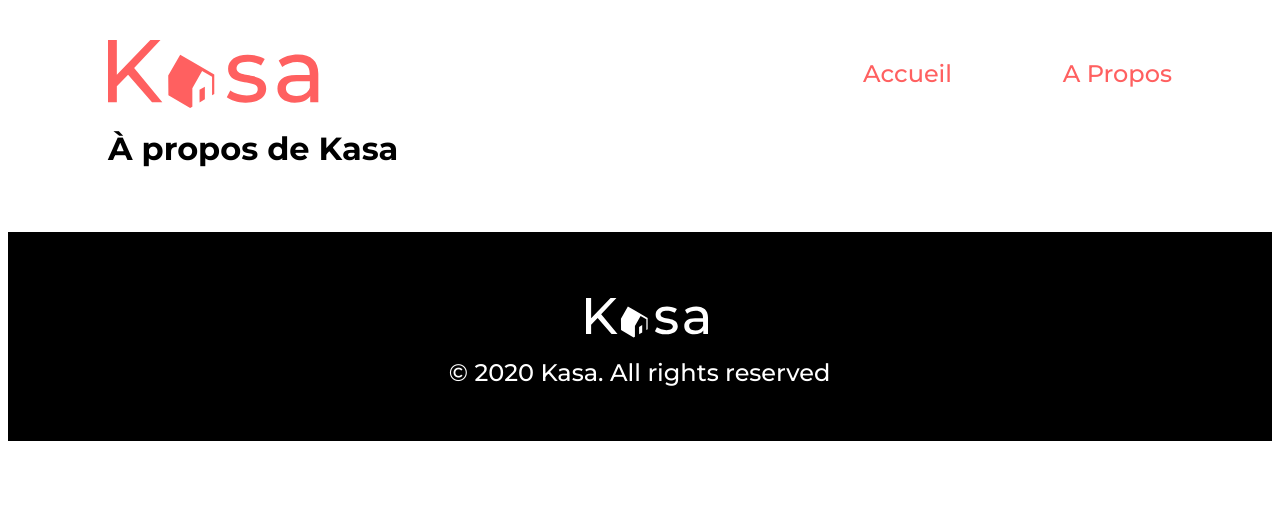
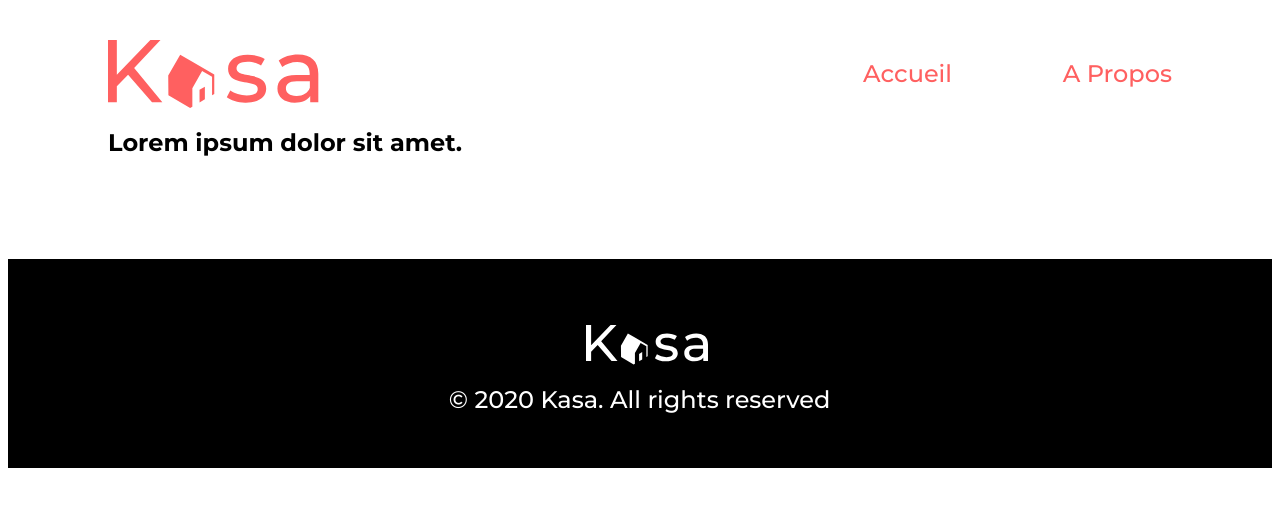
Before and after one commit to JaRoD41/P7-Kasa, a React (Create React App) app: page /about in a window 1280 px wide. Shown: the top 506 px of the page. Built offline with nearby package versions, Linux system fonts and the light colour scheme.

Commit message:
mise en place About

```diff
--- a/src/App.js
+++ b/src/App.js
@@ -15,7 +15,7 @@ function App() {
 				<Routes>
 					<Route path="/" element={<Home />} />
 					<Route path="/about" element={<About />} />
-					<Route path="/logement/" element={<FicheLogement />} />
+					<Route path="/logement/:id" element={<FicheLogement />} />
 					<Route path="*" element={<ErrorPage />} />
 				</Routes>
 			</main>
--- /dev/null
+++ b/src/components/Accordion/Accordion.jsx
@@ -0,0 +1,16 @@
+import React from 'react'
+import './Accordion.scss'
+import Chevron from '../../assets/images/vectorBas.svg'
+
+export default function Accordion() {
+  return (
+    <div className='accord-about'>
+
+    <div className='accord-about-visible'>
+      <h2>Lorem ipsum dolor sit amet.</h2>
+      <img src={Chevron} alt="chevron down" />
+    </div>
+
+    </div>
+  )
+}
--- a/src/pages/About/About.jsx
+++ b/src/pages/About/About.jsx
@@ -1,9 +1,10 @@
 import React from "react";
+import Accordion from "../../components/Accordion/Accordion"
 
 export default function About() {
 	return (
 		<div>
-			<h1>À propos de Kasa</h1>
+			< Accordion />
 		</div>
 	);
 }
```
Also changed, not shown: src/components/Accordion/Accordion.scss (added).
